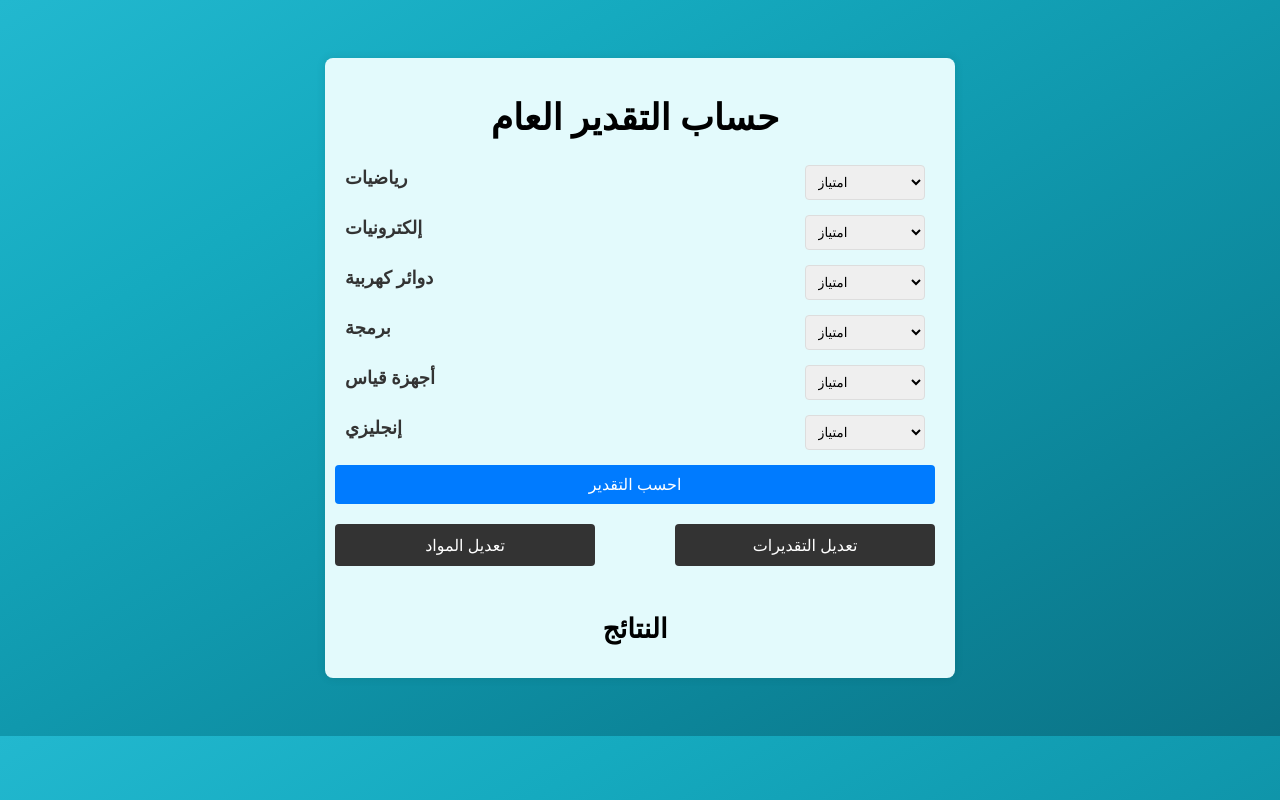
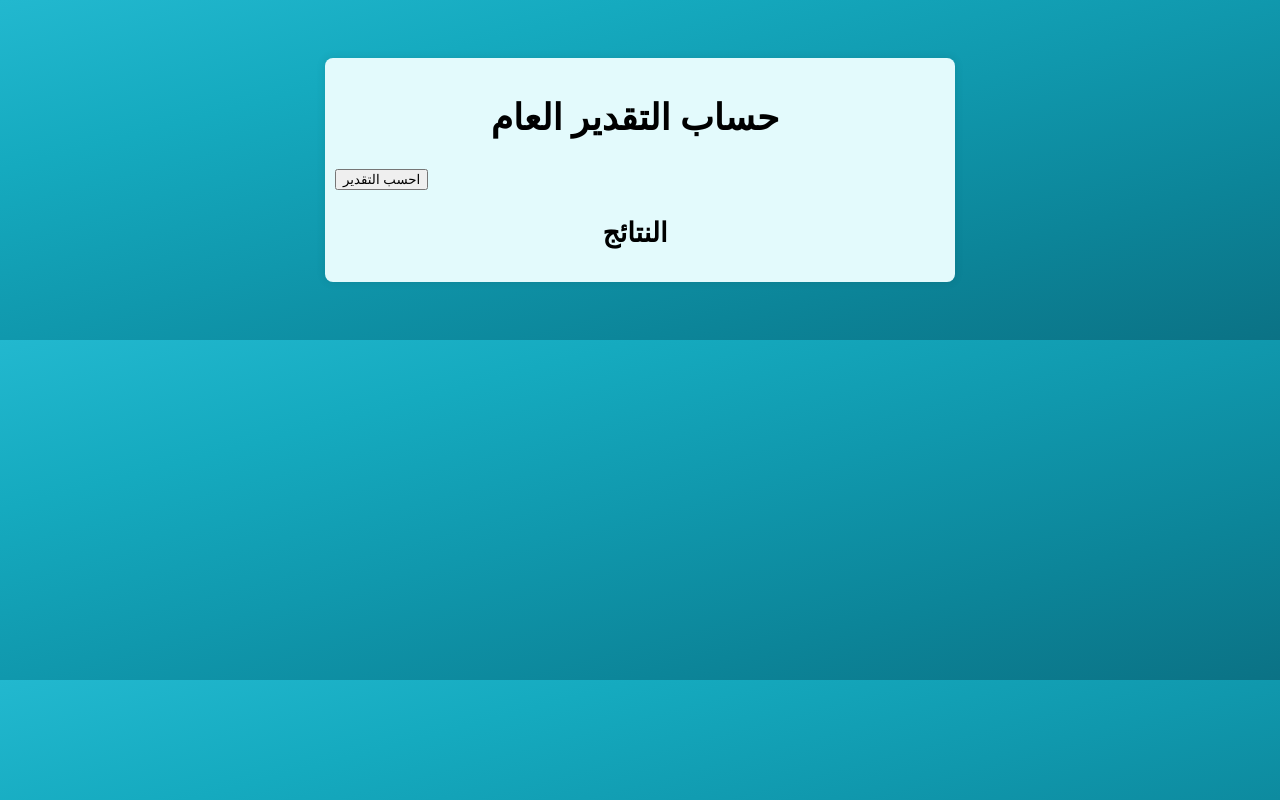
Before and after one commit to abdelrahman-ahmed-nassar/calc-college-grades, a plain HTML site: page index.html in a window 1280 px wide. Drawn offline with Linux system fonts and the light colour scheme.

Commit message:
fix bug in update UI

```diff
--- a/index.html
+++ b/index.html
@@ -196,6 +196,10 @@
       let tempOptionEl = ``;
 
       function updateUI() {
+        optionEl = ``;
+        subjectsEl = ``;
+        tempOptionEl = ``;
+        gradesFormEl.innerHTML = subjectsEl;
         for (let i = 0; i < classifications.length; i++) {
           tempOptionEl = `
           <option value="${classifications[i].code}">${classifications[i].name}</option>
```
